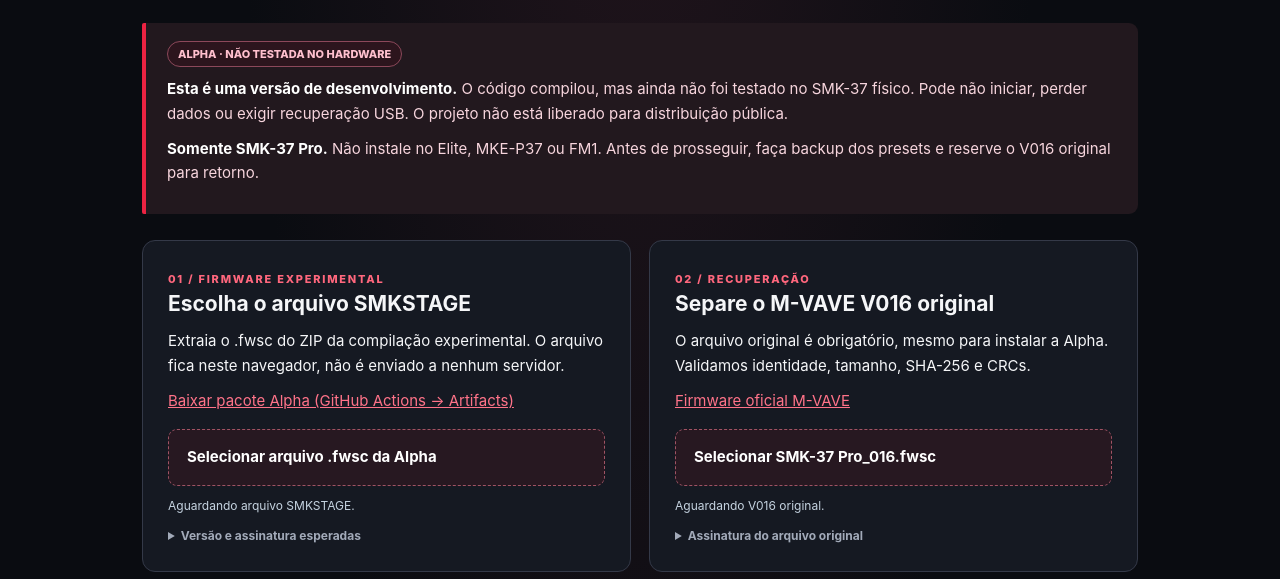
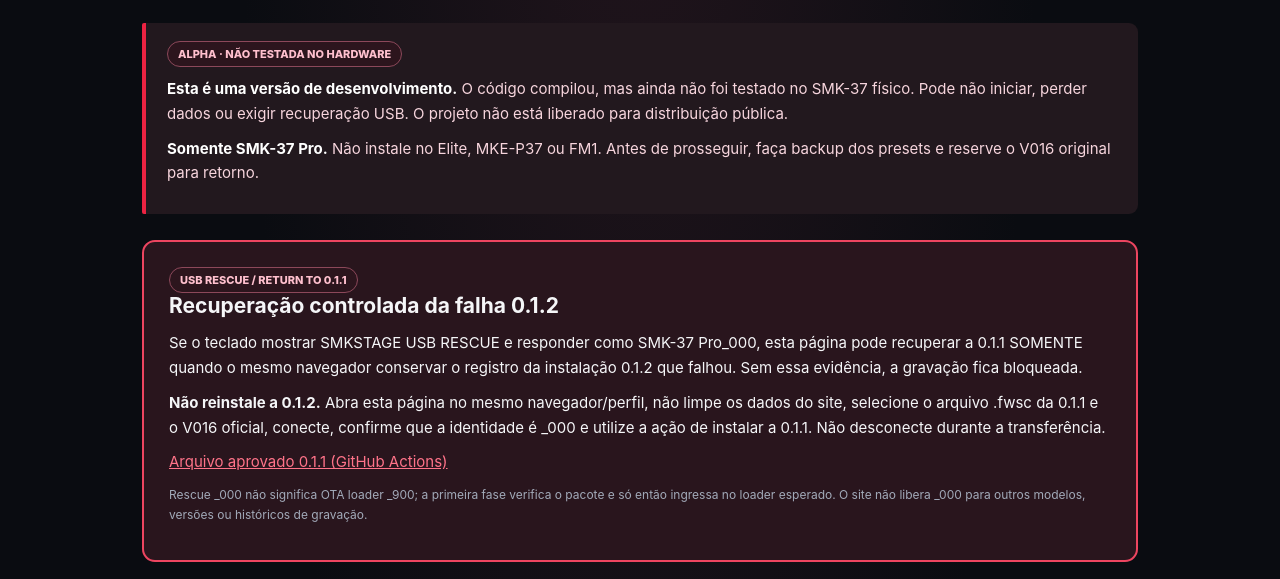
Before and after one commit to 4t59m4f784-creator/SMKTRON, a website with bundled scripts: page web/smkstage/install-011/index.html in a window 1280 px wide. Shown: the part 368-947 px from the top of the page. Built offline with nearby package versions, Linux system fonts and the light colour scheme.

Commit message:
Document rescue-only 0.1.1 path after SMKSTAGE 0.1.2 recovery identity 000

```diff
--- a/web/smkstage/install-011/index.html
+++ b/web/smkstage/install-011/index.html
@@ -10,6 +10,14 @@
 <div class="notice"><span class="tag">ALPHA · NÃO TESTADA NO HARDWARE</span>
 <p><strong data-pt="Esta é uma versão de desenvolvimento." data-en="This is a development build.">Esta é uma versão de desenvolvimento.</strong> <span data-pt="O código compilou, mas ainda não foi testado no SMK-37 físico. Pode não iniciar, perder dados ou exigir recuperação USB. O projeto não está liberado para distribuição pública." data-en="The code compiled but has not been tested on actual SMK-37 hardware. It may fail to boot, erase data or require USB recovery. This is not a public release.">O código compilou, mas ainda não foi testado no SMK-37 físico. Pode não iniciar, perder dados ou exigir recuperação USB. O projeto não está liberado para distribuição pública.</span></p>
 <p><strong data-pt="Somente SMK-37 Pro." data-en="SMK-37 Pro only.">Somente SMK-37 Pro.</strong> <span data-pt="Não instale no Elite, MKE-P37 ou FM1. Antes de prosseguir, faça backup dos presets e reserve o V016 original para retorno." data-en="Do not install on Elite, MKE-P37 or FM1. Back up saved patches first, and keep your original V016 file for recovery.">Não instale no Elite, MKE-P37 ou FM1. Antes de prosseguir, faça backup dos presets e reserve o V016 original para retorno.</span></p></div>
+<section style="margin:20px 0;border:2px solid #ed4560;background:#29151d">
+<span class="tag">USB RESCUE / RETURN TO 0.1.1</span>
+<h2 data-pt="Recuperação controlada da falha 0.1.2" data-en="Controlled recovery after 0.1.2 boot failure">Recuperação controlada da falha 0.1.2</h2>
+<p data-pt="Se o teclado mostrar SMKSTAGE USB RESCUE e responder como SMK-37 Pro_000, esta página pode recuperar a 0.1.1 SOMENTE quando o mesmo navegador conservar o registro da instalação 0.1.2 que falhou. Sem essa evidência, a gravação fica bloqueada." data-en="If the device shows SMKSTAGE USB RESCUE and identifies as SMK-37 Pro_000, this page can restore 0.1.1 ONLY if the same browser retains the failed 0.1.2 installation record. Otherwise, writing stays blocked.">Se o teclado mostrar SMKSTAGE USB RESCUE e responder como SMK-37 Pro_000, esta página pode recuperar a 0.1.1 SOMENTE quando o mesmo navegador conservar o registro da instalação 0.1.2 que falhou. Sem essa evidência, a gravação fica bloqueada.</p>
+<p><strong data-pt="Não reinstale a 0.1.2." data-en="Do not reinstall 0.1.2.">Não reinstale a 0.1.2.</strong> <span data-pt="Abra esta página no mesmo navegador/perfil, não limpe os dados do site, selecione o arquivo .fwsc da 0.1.1 e o V016 oficial, conecte, confirme que a identidade é _000 e utilize a ação de instalar a 0.1.1. Não desconecte durante a transferência." data-en="Use the same browser/profile and do not clear site data. Choose the original 0.1.1 .fwsc and official V016, identify _000, then install 0.1.1. Do not disconnect during transfer.">Abra esta página no mesmo navegador/perfil, não limpe os dados do site, selecione o arquivo .fwsc da 0.1.1 e o V016 oficial, conecte, confirme que a identidade é _000 e utilize a ação de instalar a 0.1.1. Não desconecte durante a transferência.</span></p>
+<p><a href="https://github.com/4t59m4f784-creator/SMKSYNTH/actions/runs/45318987243" target="_blank" rel="noopener noreferrer" data-pt="Arquivo aprovado 0.1.1 (GitHub Actions)" data-en="Approved 0.1.1 package (GitHub Actions)">Arquivo aprovado 0.1.1 (GitHub Actions)</a></p>
+<p class="small" data-pt="Rescue _000 não significa OTA loader _900; a primeira fase verifica o pacote e só então ingressa no loader esperado. O site não libera _000 para outros modelos, versões ou históricos de gravação." data-en="Rescue _000 is not OTA loader _900; the first phase verifies the package before entering the known loader. The site does not permit _000 for other models, versions, or installation histories.">Rescue _000 não significa OTA loader _900; a primeira fase verifica o pacote e só então ingressa no loader esperado. O site não libera _000 para outros modelos, versões ou históricos de gravação.</p>
+</section>
 <div class="grid">
 <section><span class="step">01 / <span data-pt="FIRMWARE EXPERIMENTAL" data-en="EXPERIMENTAL FIRMWARE">FIRMWARE EXPERIMENTAL</span></span><h2 data-pt="Escolha o arquivo SMKSTAGE" data-en="Select SMKSTAGE firmware">Escolha o arquivo SMKSTAGE</h2>
 <p data-pt="Extraia o .fwsc do ZIP da compilação experimental. O arquivo fica neste navegador, não é enviado a nenhum servidor." data-en="Extract the .fwsc from the experimental build ZIP. The file remains in this browser and is not uploaded.">Extraia o .fwsc do ZIP da compilação experimental. O arquivo fica neste navegador, não é enviado a nenhum servidor.</p>
```
